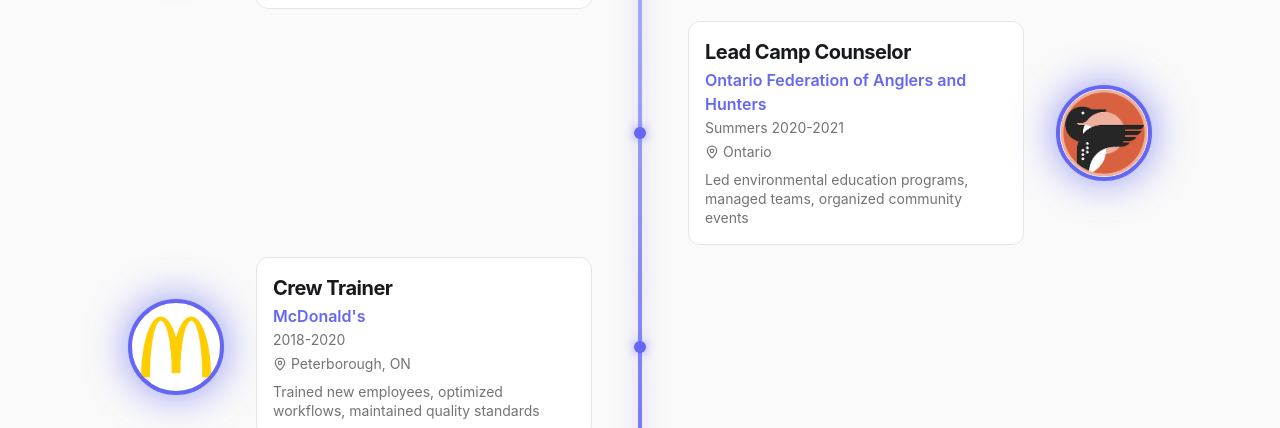
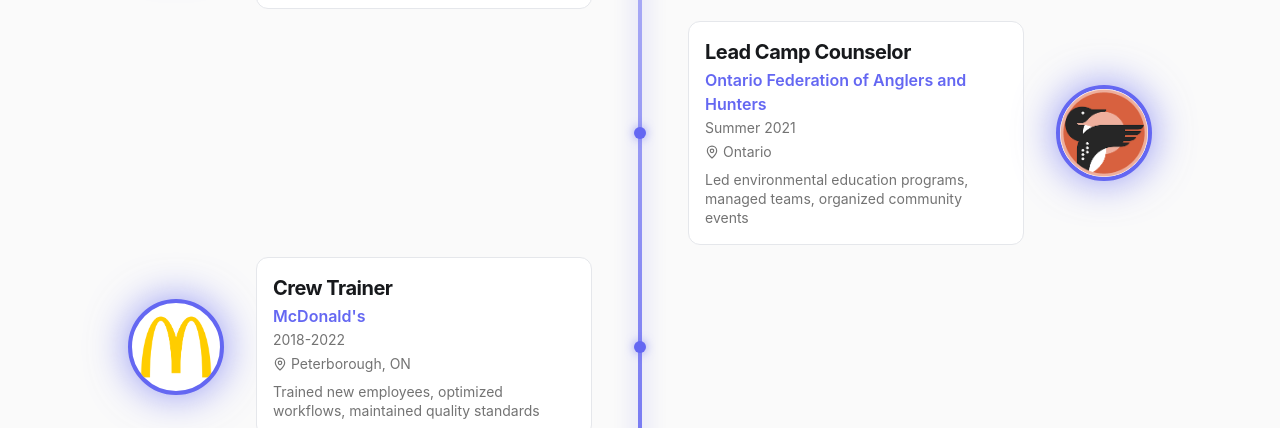
Before and after one commit to Hala-Arar/hala-arar-portfolio, a React (Vite) app: page / in a window 1280 px wide. Shown: the part 3483-3911 px from the top of the page. Built offline with nearby package versions, Linux system fonts and the light colour scheme; the HTML template or start-up script is replaced by a standard one.

Commit message:
Code edited in Lovable Code Editor
Edited UI in Lovable

```diff
--- a/src/components/sections/JourneySection.tsx
+++ b/src/components/sections/JourneySection.tsx
@@ -73,7 +73,7 @@ const timeline: TimelineEntry[] = [
     role: "Lead Camp Counselor",
     company: "Ontario Federation of Anglers and Hunters",
     location: "Ontario",
-    period: "Summers 2020-2021",
+    period: "Summer 2021",
     description: "Led environmental education programs, managed teams, organized community events",
     logo: "/logos/OFAH.png",
     isImage: true,
@@ -84,7 +84,7 @@ const timeline: TimelineEntry[] = [
     role: "Crew Trainer",
     company: "McDonald's",
     location: "Peterborough, ON",
-    period: "2018-2020",
+    period: "2018-2022",
     description: "Trained new employees, optimized workflows, maintained quality standards",
     logo: "/logos/McDonald's_logo.png",
     isImage: true,
```
